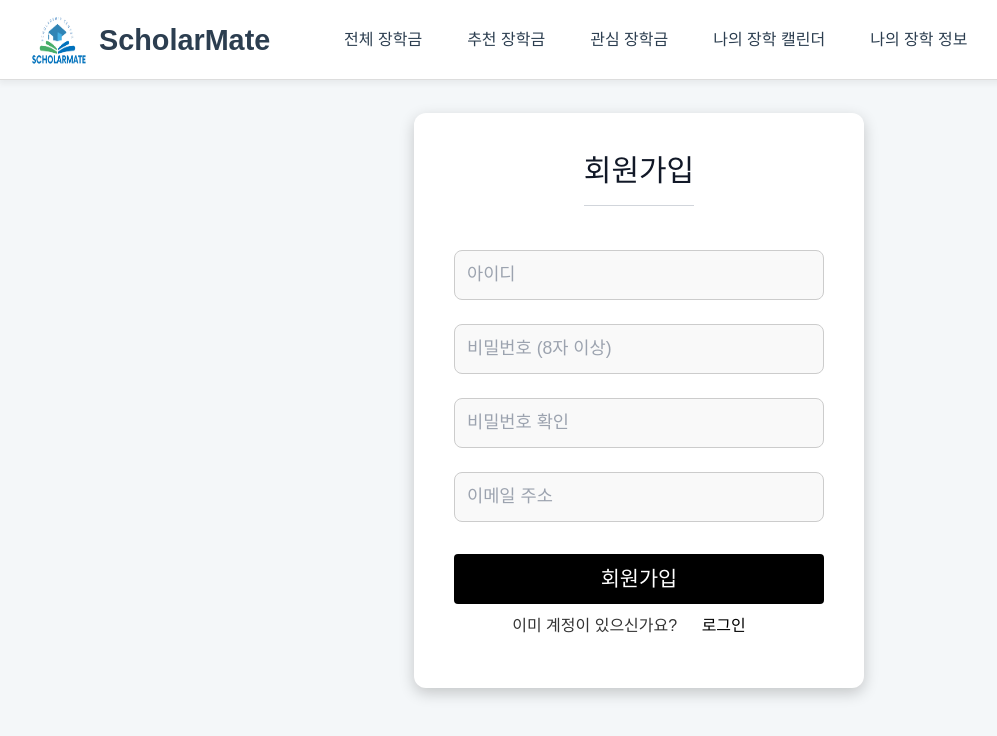
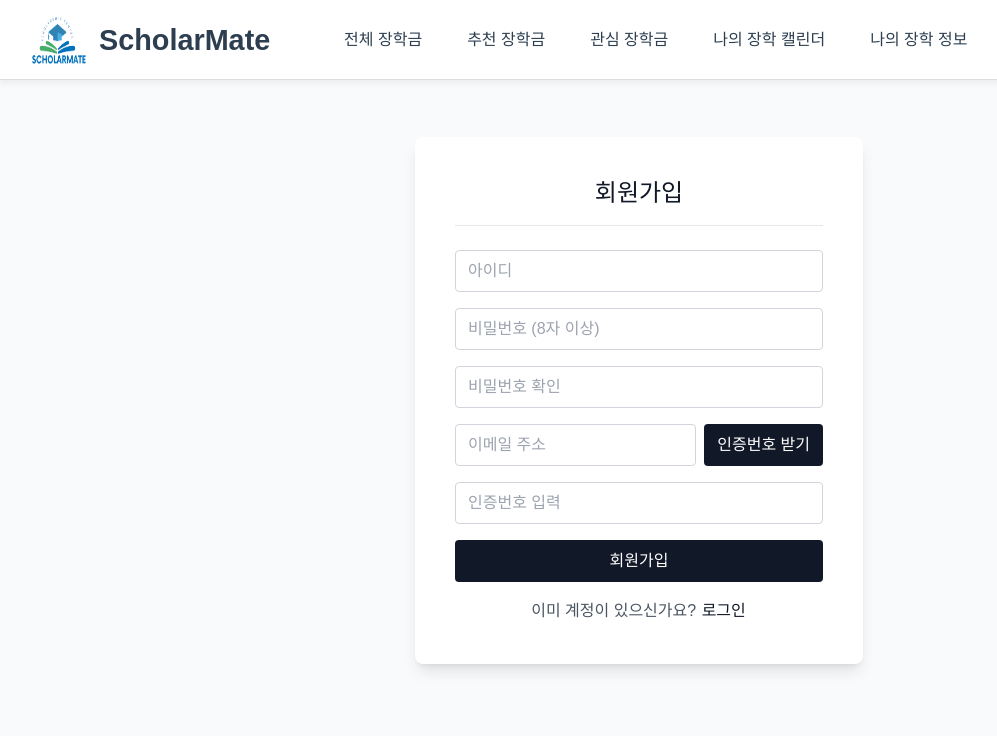
Before and after one commit to joon6390/ScholarMate, a React (Vite) app in the folder frontend/: page /register in a window 1280 px wide. Shown: the top 736 px of the page, without its empty margins (1-998 px from the left). Built offline with nearby package versions, Linux system fonts and the light colour scheme; no server answers; a web font is replaced by a local one.

Commit message:
Fix: 회원가입 UI 수정

```diff
--- a/frontend/src/assets/css/Auth.css
+++ /dev/null
@@ -1,177 +0,0 @@
-/* 전체 화면 크기에 맞게 설정 */
-.auth-container {
-    display: flex;
-    justify-content: center;
-    align-items: center;
-    width: 100vw;
-    height: 100vh;
-    background: #f4f7f9;
-    margin: 0;
-    padding: 0;
-    overflow: hidden;
-}
-
-/* 로그인 및 회원가입 카드 크기 조정 */
-.auth-card {
-    background: white;
-    padding: 40px;
-    border-radius: 12px;
-    box-shadow: 0px 5px 15px rgba(0, 0, 0, 0.2);
-    width: 450px; /* 카드 너비 */
-    max-width: 90vw; /* 작은 화면에서도 적절히 유지 */
-    text-align: center;
-    display: flex;
-    flex-direction: column; /* 카드 내부 요소 수직 정렬 */
-    align-items: center; /* 내부 요소 중앙 정렬 */
-}
-
-.auth-card input {
-    width: 100%;
-    height: 50px; /* 입력 필드와 버튼 높이 동일 */
-    padding: 12px; /* 내부 여백 */
-    margin: 12px 0; /* 필드 간 간격 */
-    border: 1px solid #ccc; /* 테두리 */
-    border-radius: 8px; /* 모서리 둥글게 */
-    font-size: 1.1rem; /* 글꼴 크기 */
-    background-color: #f9f9f9; /* 배경색 */
-    color: #333; /* ✅ 글자 색상 추가 */
-    box-sizing: border-box; /* 패딩 포함 크기 계산 */
-}
-
-/* 입력 필드에 입력 중일 때 스타일 */
-.auth-card input:focus {
-    border-color: #4facfe; /* 포커스 시 테두리 색상 */
-    outline: none; /* 기본 포커스 효과 제거 */
-    background-color: #fff; /* 포커스 시 배경색 변경 */
-    color: #000; /* 포커스 상태에서 글씨가 선명하게 보이도록 설정 */
-}
-
-/* 버튼 크기 조정 */
-.btn {
-    width: 100%; /* 버튼이 카드 너비에 맞게 확장 */
-    height: 50px; /* 입력 필드와 높이를 동일하게 설정 */
-    padding: 12px;
-    color: #111;
-    border: none;
-    border-radius: 8px;
-    font-size: 1.3rem;
-    cursor: pointer;
-    transition: 0.3s;
-    margin-top: 20px; /* 버튼과 입력 필드 사이 간격 */
-}
-
-.btn-black {
-  color: #000;
-}
-
-.btn:hover {
-    background: #3498db; /* ✅ 모던한 블루 강조 */
-    color: white;
-}
-
-/* 링크 버튼 */
-.link-btn {
-    background-color: #ffffff; /* 흰색 배경 */
-    color: black; /* 검정 텍스트 */
-    padding: 10px 20px;
-    font-size: 1rem;
-    border: none;
-    border-radius: 5px;
-    cursor: pointer;
-    transition: background-color 0.3s ease, color 0.3s ease;
-    text-decoration: none; /* 텍스트 밑줄 제거 */
-}
-
-.link-btn:hover {
-    background: #3498db; /* 블루 강조 */
-    color: white; /* 흰색 텍스트 */
-}
-
-/* 오류 메시지 */
-.error-message {
-    color: red;
-    font-size: 1rem;
-    margin-bottom: 15px;
-}
-
-/* 반응형 디자인 (태블릿 & 모바일) */
-@media (max-width: 768px) {
-    .auth-card {
-        width: 90vw; /* 모바일에서 카드 크기 조정 */
-        padding: 30px; /* 카드 내부 패딩 조정 */
-    }
-
-    .auth-card h2 {
-        font-size: 1.8rem; /* 제목 크기 조정 */
-    }
-
-    .auth-card input {
-        font-size: 1rem; /* 입력 필드 글꼴 크기 축소 */
-        padding: 10px; /* 내부 여백 축소 */
-    }
-
-    .btn {
-        font-size: 1.2rem; /* 버튼 글꼴 크기 축소 */
-        padding: 10px; /* 버튼 내부 여백 축소 */
-    }
-}
-
-/* 모바일 (480px 이하) */
-@media (max-width: 480px) {
-    .auth-container {
-        padding: 10px; /* 전체 화면 여백 추가 */
-    }
-
-    .auth-card {
-        padding: 20px; /* 카드 내부 패딩 추가 */
-    }
-
-    .auth-card h2 {
-        font-size: 1.5rem; /* 제목 크기 축소 */
-    }
-
-    .auth-card input {
-        font-size: 0.9rem; /* 입력 필드 글꼴 크기 축소 */
-        padding: 8px; /* 내부 여백 축소 */
-    }
-
-    .btn {
-        font-size: 1rem; /* 버튼 글꼴 크기 축소 */
-        padding: 8px; /* 버튼 내부 여백 축소 */
-    }
-
-    .link-btn {
-        font-size: 0.9rem; /* 링크 버튼 글꼴 크기 축소 */
-        padding: 8px 15px;
-    }
-}
-
-/* 박스 스타일링 */
-.date-box {
-    display: flex;
-    align-items: center;
-    border: 1px solid #ccc;
-    border-radius: 5px;
-    padding: 10px;
-    background-color: #f9f9f9;
-    white-space: nowrap;
-}
-
-.date-label {
-    font-size: 16px;
-    margin-right: 10px;
-    color: #333;
-}
-
-.date-input {
-    border: none;
-    background: transparent;
-    outline: none;
-    font-size: 16px;
-    width: 100%;
-    color: #333;
-}
-
-.date-input::-webkit-calendar-picker-indicator {
-    cursor: pointer;
-}
--- a/frontend/src/pages/Recommendation.jsx
+++ b/frontend/src/pages/Recommendation.jsx
@@ -294,7 +294,7 @@ export default function Recommendation() {
           {error.includes("나의 장학 정보") && (
             <button
               onClick={() => navigate("/userinfor")}
-              className="mt-3 px-6 py-3 bg-emerald-600 text-white rounded-md shadow hover:bg-emerald-700 transition"
+              className="mt-3 px-6 py-3 bg-gray-900 text-white rounded-md shadow hover:bg-blue-500 transition"
             >
               나의 장학 정보 입력하러 가기
             </button>
--- a/frontend/src/pages/Register.jsx
+++ b/frontend/src/pages/Register.jsx
@@ -1,7 +1,6 @@
-import { useState } from "react";
+import { useEffect, useState } from "react";
 import axios from "../api/axios";
 import { useNavigate } from "react-router-dom";
-import "../assets/css/Auth.css";
 
 export default function Register() {
   const [form, setForm] = useState({
@@ -9,17 +8,60 @@ export default function Register() {
     password: "",
     confirmPassword: "",
     email: "",
+    code: "",
   });
   const [errorMessage, setErrorMessage] = useState("");
+  const [infoMessage, setInfoMessage] = useState("");
+  const [secondsLeft, setSecondsLeft] = useState(0);
+  const [sending, setSending] = useState(false);
+
   const navigate = useNavigate();
+
+  // 타이머
+  useEffect(() => {
+    if (secondsLeft <= 0) return;
+    const id = setInterval(() => setSecondsLeft((s) => s - 1), 1000);
+    return () => clearInterval(id);
+  }, [secondsLeft]);
+
+  const mmss = (sec) => {
+    const m = String(Math.floor(sec / 60)).padStart(2, "0");
+    const s = String(sec % 60).padStart(2, "0");
+    return `${m}:${s}`;
+  };
 
   const handleChange = (e) => {
     setForm({ ...form, [e.target.name]: e.target.value });
   };
 
+  // 인증번호 전송: 백엔드 호출
+  const handleSendCode = async () => {
+    if (!form.email) {
+      setErrorMessage("이메일을 입력해 주세요.");
+      return;
+    }
+    try {
+      setSending(true);
+      setErrorMessage("");
+      const res = await axios.post("/auth/email/send-code/", { email: form.email });
+      const ttl = res?.data?.ttl ?? 120;
+      setSecondsLeft(ttl);
+      setInfoMessage("인증번호를 전송했어요. 제한시간 안에 입력해 주세요.");
+    } catch (e) {
+      const msg =
+        e.response?.data?.detail ||
+        "인증번호 전송 실패. 다시 시도해 주세요.";
+      setErrorMessage(msg);
+    } finally {
+      setSending(false);
+    }
+  };
+
+  // 회원가입: 코드 검증 → 가입
   const handleSubmit = async (e) => {
     e.preventDefault();
     setErrorMessage("");
+    setInfoMessage("");
 
     if (form.password !== form.confirmPassword) {
       setErrorMessage("비밀번호가 일치하지 않습니다.");
@@ -27,43 +69,148 @@ export default function Register() {
     }
 
     try {
+      // 1) 이메일 인증번호 검증
+      await axios.post("/auth/email/verify/", {
+        email: form.email,
+        code: form.code,
+      });
+
+      // 2) 검증 성공 시 회원가입
       await axios.post("/auth/users/", {
         username: form.username,
         password: form.password,
         email: form.email,
       });
+
       alert("회원가입 성공! 로그인 페이지로 이동합니다.");
       navigate("/login");
     } catch (error) {
+      // verify 단계 에러 우선 표시
+      const detail = error.response?.data?.detail;
+      if (detail) {
+        setErrorMessage(detail);
+        return;
+      }
+
       if (error.response?.data?.username) {
         setErrorMessage("이미 가입된 아이디입니다.");
       } else if (error.response?.data?.password) {
         setErrorMessage("비밀번호는 8자리 이상이어야 합니다.");
       } else if (error.response?.data?.email) {
-        setErrorMessage("유효하지 않은 이메일 형식입니다.");
+        setErrorMessage(
+          typeof error.response.data.email === "string"
+            ? error.response.data.email
+            : "유효하지 않은 이메일 형식이거나 인증이 필요합니다."
+        );
       } else {
         setErrorMessage("회원가입 실패: " + JSON.stringify(error.response?.data));
       }
     }
   };
 
+  const canSend = !sending && secondsLeft === 0 && !!form.email;
+
   return (
-    <div className="auth-container">
-      <div className="auth-card">
-        <h1 className="text-3xl font-bold mb-8 pb-4 border-b border-gray-300 text-gray-900">
+    <div className="flex justify-center items-center min-h-screen bg-gray-50">
+      <div className="bg-white p-10 rounded-lg shadow-lg w-full max-w-md">
+        <h1 className="text-2xl font-bold mb-6 text-gray-900 text-center border-b pb-4">
           회원가입
         </h1>
-        {errorMessage && <p className="error-message">{errorMessage}</p>}
-        <form onSubmit={handleSubmit}>
-          <input type="text" name="username" placeholder="아이디" onChange={handleChange} required />
-          <input type="password" name="password" placeholder="비밀번호 (8자 이상)" onChange={handleChange} required />
-          <input type="password" name="confirmPassword" placeholder="비밀번호 확인" onChange={handleChange} required />
-          <input type="email" name="email" placeholder="이메일 주소" onChange={handleChange} required />
-           <button type="submit" className="btn bg-black text-white px-4 py-2 rounded">
+
+        {errorMessage && (
+          <p className="text-red-500 text-center mb-4">{errorMessage}</p>
+        )}
+        {infoMessage && (
+          <p className="text-teal-600 text-center mb-4">{infoMessage}</p>
+        )}
+
+        <form onSubmit={handleSubmit} className="space-y-4">
+          {/* 아이디 */}
+          <input
+            type="text"
+            name="username"
+            placeholder="아이디"
+            onChange={handleChange}
+            required
+            className="w-full bg-white border border-gray-300 rounded px-3 py-2
+                       text-gray-900 placeholder-gray-400
+                       focus:outline-none focus:ring-2 focus:ring-teal-500 focus:border-teal-500"
+          />
+          {/* 비밀번호 */}
+          <input
+            type="password"
+            name="password"
+            placeholder="비밀번호 (8자 이상)"
+            onChange={handleChange}
+            required
+            className="w-full bg-white border border-gray-300 rounded px-3 py-2
+                       text-gray-900 placeholder-gray-400
+                       focus:outline-none focus:ring-2 focus:ring-teal-500 focus:border-teal-500"
+          />
+          {/* 비밀번호 확인 */}
+          <input
+            type="password"
+            name="confirmPassword"
+            placeholder="비밀번호 확인"
+            onChange={handleChange}
+            required
+            className="w-full bg-white border border-gray-300 rounded px-3 py-2
+                       text-gray-900 placeholder-gray-400
+                       focus:outline-none focus:ring-2 focus:ring-teal-500 focus:border-teal-500"
+          />
+          {/* 이메일 + 인증번호 버튼 */}
+          <div className="flex gap-2">
+            <input
+              type="email"
+              name="email"
+              placeholder="이메일 주소"
+              onChange={handleChange}
+              required
+              className="flex-1 bg-white border border-gray-300 rounded px-3 py-2
+                         text-gray-900 placeholder-gray-400
+                         focus:outline-none focus:ring-2 focus:ring-teal-500 focus:border-teal-500"
+            />
+            <button
+              type="button"
+              onClick={handleSendCode}
+              disabled={!canSend}
+              className={`px-3 py-2 rounded text-white transition ${
+                canSend
+                  ? "bg-gray-900 hover:bg-blue-500"
+                  : "bg-gray-900 cursor-not-allowed"
+              }`}
+            >
+              {secondsLeft > 0 ? mmss(secondsLeft) : sending ? "전송 중..." : "인증번호 받기"}
+            </button>
+          </div>
+          {/* 인증번호 입력 */}
+          <input
+            type="text"
+            name="code"
+            placeholder="인증번호 입력"
+            onChange={handleChange}
+            className="w-full bg-white border border-gray-300 rounded px-3 py-2
+                       text-gray-900 placeholder-gray-400
+                       focus:outline-none focus:ring-2 focus:ring-teal-500 focus:border-teal-500"
+          />
+          {/* 회원가입 버튼 */}
+          <button
+            type="submit"
+            className="w-full bg-gray-900 text-white py-2 rounded font-semibold hover:bg-blue-500 transition"
+          >
             회원가입
           </button>
         </form>
-        <p>이미 계정이 있으신가요? <button className="link-btn" onClick={() => navigate("/login")}>로그인</button></p>
+
+        <p className="mt-4 text-center text-gray-600">
+          이미 계정이 있으신가요?{" "}
+          <button
+            onClick={() => navigate("/login")}
+            className="bg-transparent p-0 m-0 text-gray-900 font-semibold hover:text-blue-400 hover:underline cursor-pointer"
+          >
+            로그인
+          </button>
+        </p>
       </div>
     </div>
   );
```
